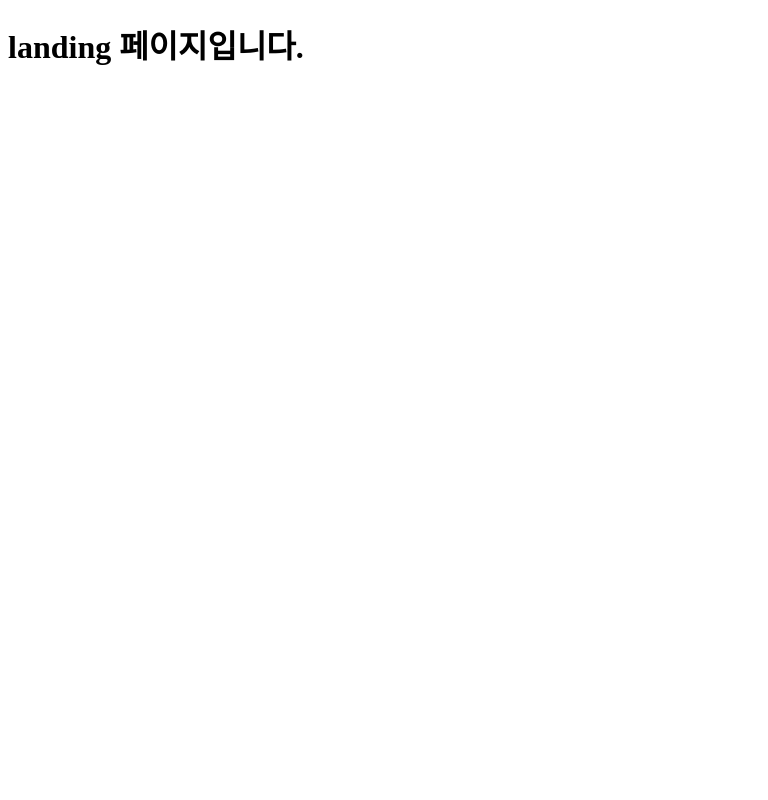
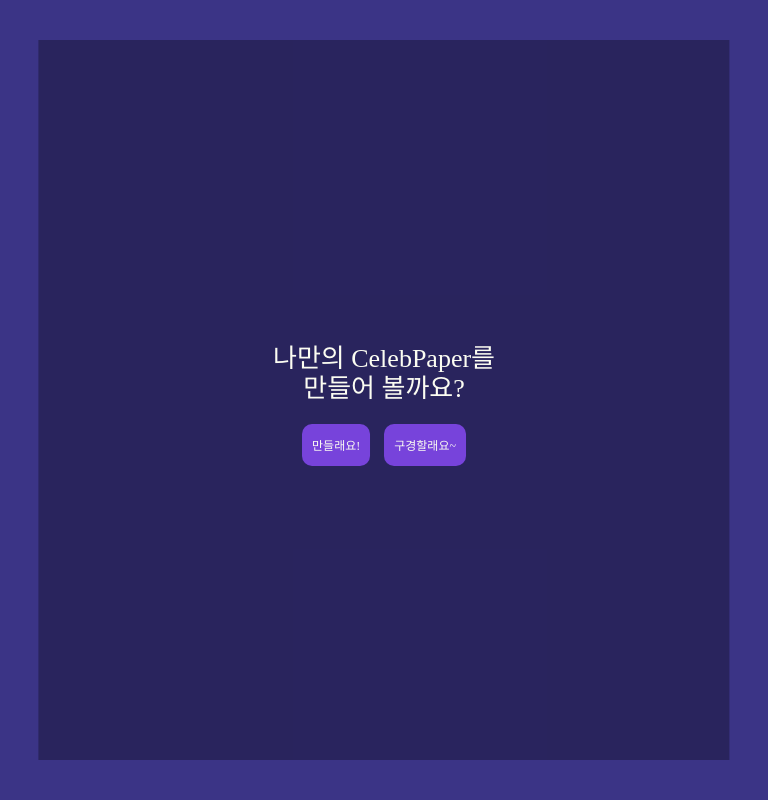
Before and after one commit to 123456soobin-choi/CelebPaper, a Flask app: page / in a window 768 px wide. Run offline with Flask 2, Linux system fonts and the light colour scheme; some web fonts are replaced.

Commit message:
Add landing page markup css 수정 및 추가 images 폴더 추가 (star img  추가) landing page 404 오류

```diff
--- a/static/css/default.css
+++ b/static/css/default.css
@@ -0,0 +1,13 @@
+/* 기본 세팅 */
+@import url('https://cdn.jsdelivr.net/gh/orioncactus/pretendard/dist/web/static/pretendard.css');
+
+:root{
+    --main-bg-color : #3B3486;
+    --main-color : #7743DB;
+    --point-color : #FFE9B1;
+    --base-color : #FCFDF2;
+}
+
+*{
+    font-family: 'pretendard';
+}
--- /dev/null
+++ b/static/css/landing.css
@@ -0,0 +1,124 @@
+/* landing page */
+#landing{
+    width: 100vw;
+    height: 100vh;
+    background: var(--main-bg-color);
+}
+
+#landing .wrap{
+    width: 90vw;
+    height: 90vh;
+    position: fixed;
+    top: 50%;
+    left: 50%;
+    transform: translate(-50%, -50%);
+    background: rgba(0,0,0,0.3);
+}
+
+#landing .wrap .con{
+    width: 60vw;
+    height: 60vh;
+    top: 50%;
+    left: 50%;
+    transform: translate(-50%, -50%);
+    position: relative;
+}
+
+/* stars */
+#lading .stars img{
+    display: block;
+}
+#landing .star1{
+    position: absolute;
+    top: 0;
+    left: 0;
+    width: 160px;
+}
+
+#landing .star2{
+    position: absolute;
+    bottom: 0;
+    right: 0;
+    width: 100px;
+}
+
+#landing h1{
+    font-size: 70px;
+    line-height: 80px;
+    color: var(--base-color);
+    text-align: center;
+    padding-top: 10%
+}
+
+#landing .btn{
+    margin-top: 40px;
+    display: flex;
+    justify-content: center;
+}
+
+#landing button:first-child{
+    margin-right: 30px;
+}
+
+#landing button{
+    display: block;
+    background-color: var(--main-color);
+    font-size: 30px;
+    color: var(--base-color);
+    padding: 12px 10px 12px 10px;
+    border-radius: 10px;
+}
+
+/* tablet */
+@media all and (min-width:768px) and (max-width: 1200px){
+    #landing .stars{
+        display: none;
+    }
+
+    #landing .wrap .con h1{
+        font-size: 40px;
+        line-height: 50px;
+    }
+
+    #landing .btn button{
+        font-size: 20px;
+    }
+}
+
+/* mobile */
+@media all and (max-width:768px){
+    .pc{
+        display: none;
+    }
+
+    #lading .stars img{
+        display: unset;
+    }
+
+    #landing .stars .star1{
+        position: absolute;
+        top: 0;
+        left: 0;
+        width: 90px;
+    }
+
+    #landing .wrap .con h1{
+        font-size: 26px;
+        line-height: 30px;
+        padding-top: 40%;
+    }
+
+
+    #landing .btn{
+        margin-top: 20px;
+    }
+
+    #landing .btn button{
+        font-size : 12px;
+    }
+
+    #landing .btn button:first-child{
+        margin-right: 14px;
+    }
+
+}
--- a/static/css/reset.css
+++ b/static/css/reset.css
@@ -47,3 +47,8 @@ table {
 	border-collapse: collapse;
 	border-spacing: 0;
 }
+
+button{
+	background-color: transparent;
+	border: unset;
+}
--- a/templates/landing.html
+++ b/templates/landing.html
@@ -4,9 +4,31 @@
     <meta charset="UTF-8" />
     <meta http-equiv="X-UA-Compatible" content="IE=edge" />
     <meta name="viewport" content="width=device-width, initial-scale=1.0" />
+
+    <!-- css 연결 -->
+    <link rel="stylesheet" href="../static/css/reset.css">
+    <link rel="stylesheet" href="../static/css/default.css">
+    <link rel="stylesheet" href="../static/css/landing.css">
+
     <title>✨셀럽페이퍼✨</title>
+
   </head>
+
   <body>
-    <h1>landing 페이지입니다.</h1>
+    <div id="landing">
+      <div class="wrap">
+        <div class="con">
+          <div class="stars">
+            <img src="../static/images/star.png" alt="star" class="star1">
+            <img src="../static/images/star.png" alt="star" class="star2 pc">
+          </div>
+          <h1>나만의 CelebPaper를<br>만들어 볼까요?</h1>
+          <div class="btn">
+            <button>만들래요!</button>
+            <button>구경할래요~</button>
+          </div>
+        </div>
+      </div>
+    </div>
   </body>
 </html>
```
Also changed, not shown: static/css/mobile.css (deleted), static/images/star.png (added).
